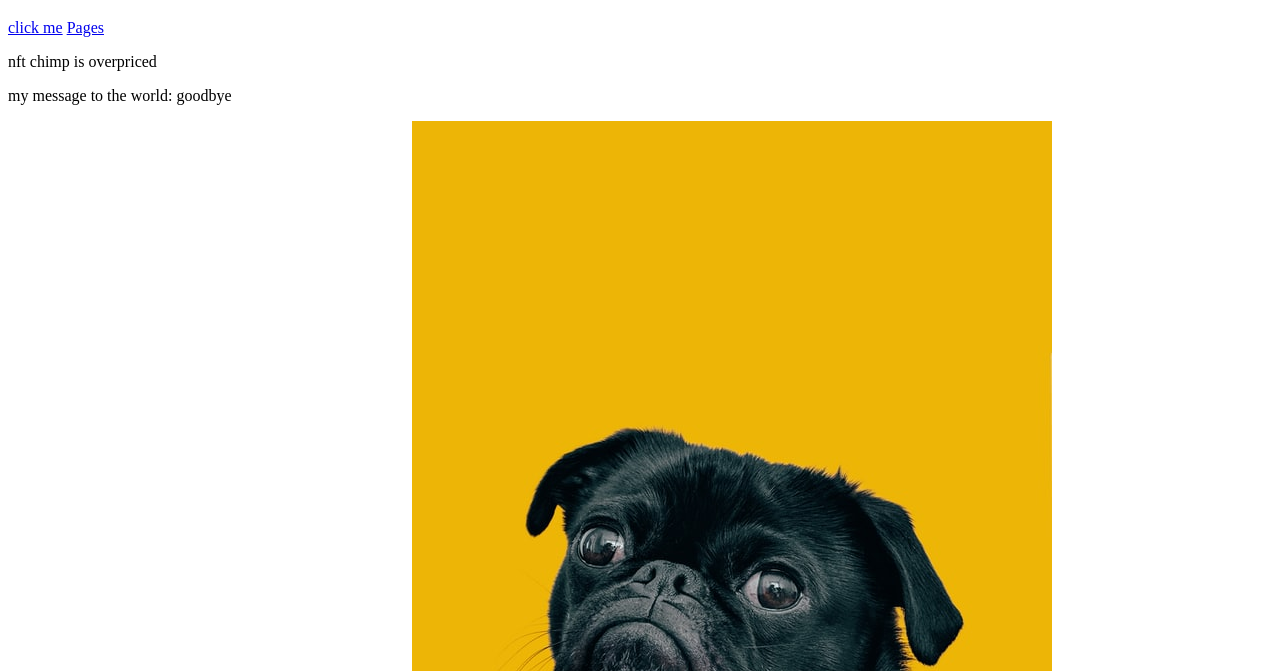
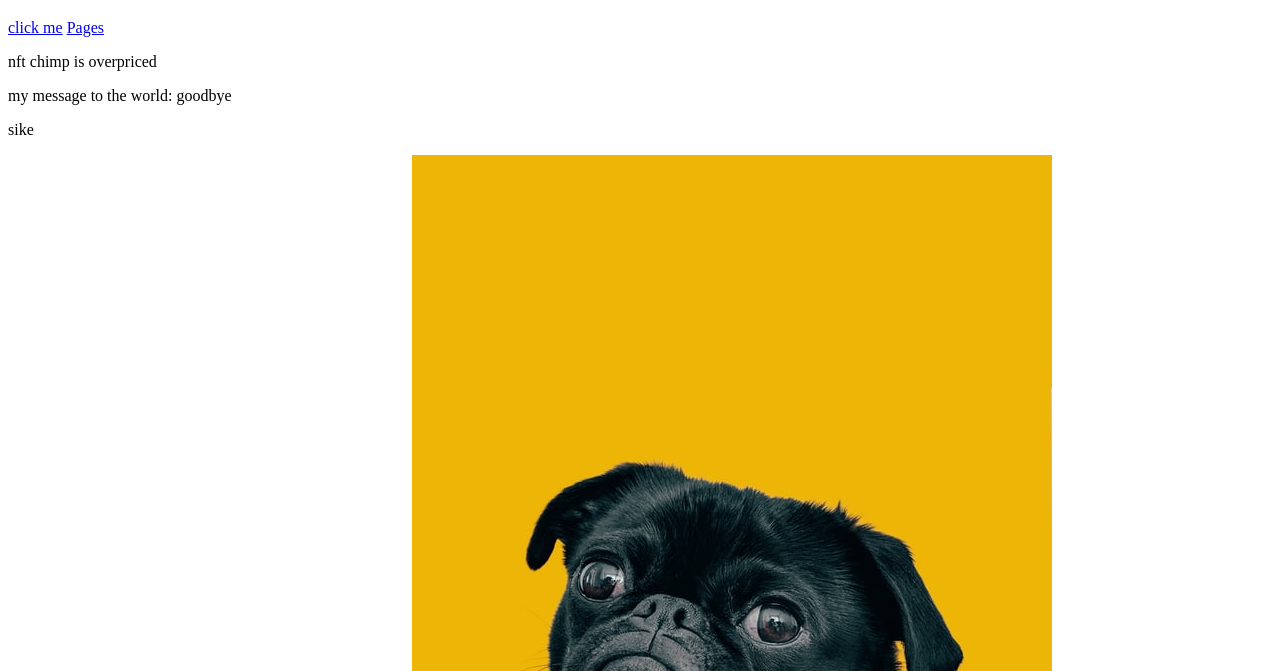
Before and after one commit to cryptobummed/html_links_and_images, a plain HTML site: page index.html in a window 1280 px wide. Shown: the part 61-732 px from the top of the page. Drawn offline with Linux system fonts and the light colour scheme.

Commit message:
(Add 3rd <p> to index.html)
This is the last <p> to be added to index.html,
Contains important information

[Ticket: none]

```diff
--- a/index.html
+++ b/index.html
@@ -12,6 +12,7 @@
 <a href="pages.html">Pages</a>
 <p>nft chimp is overpriced</p>
 <p>my message to the world: goodbye</p>
+<p>sike</p>
 <img src="https://www.theodinproject.com/mstile-310x310.png">
 <img src="images/dog.jpg">
     </body>
```
